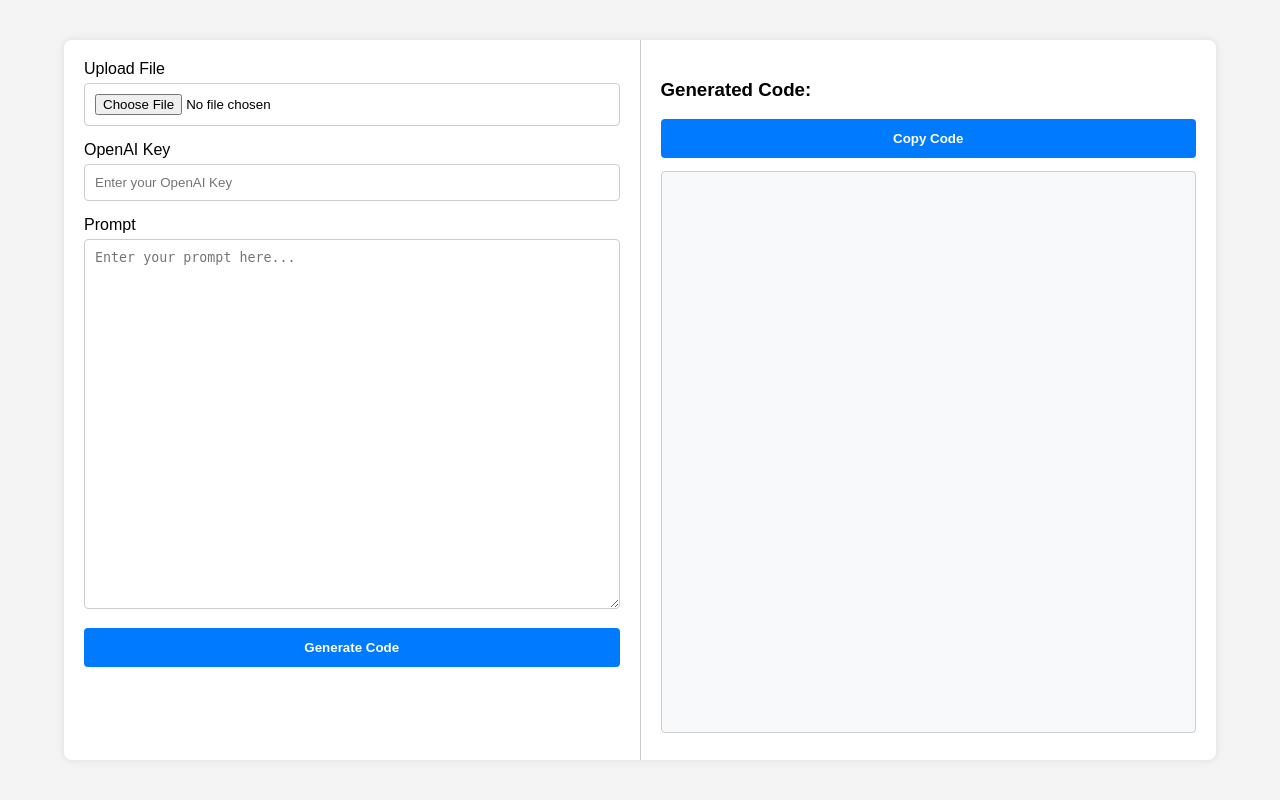
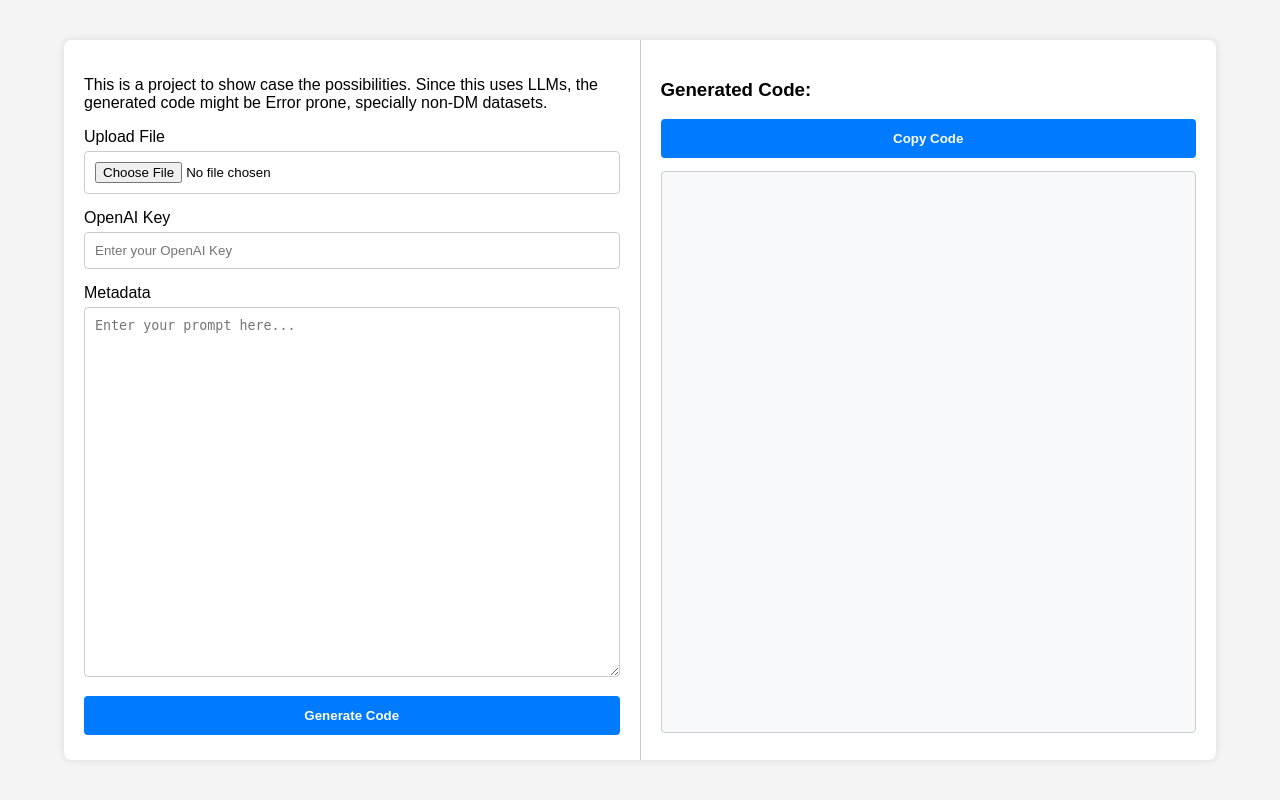
Before and after one commit to naivedyakhare/code-from-metadata-flask, a Flask app: page / in a window 1280 px wide. Run offline with Flask 3, Linux system fonts and the light colour scheme.

Commit message:
added noote at the top

```diff
--- a/templates/home.html
+++ b/templates/home.html
@@ -118,6 +118,7 @@
 
     <div class="container">
         <div class="column left">
+            <p>This is a project to show case the possibilities. Since this uses LLMs, the generated code might be Error prone, specially non-DM datasets.</p>
             <div class="form-group">
                 <label for="fileUpload">Upload File</label>
                 <input type="file" id="fileUpload" name="fileUpload" accept=".txt, .csv, .json">
@@ -129,7 +130,7 @@
                     <input type="password" id="apiKey" name="apiKey" placeholder="Enter your OpenAI Key" required>
                 </div>
                 <div class="form-group">
-                    <label for="prompt">Prompt</label>
+                    <label for="prompt">Metadata</label>
                     <textarea id="prompt" name="prompt" placeholder="Enter your prompt here..." required></textarea>
                 </div>
                 <button type="submit" class="btn">Generate Code</button>
```
